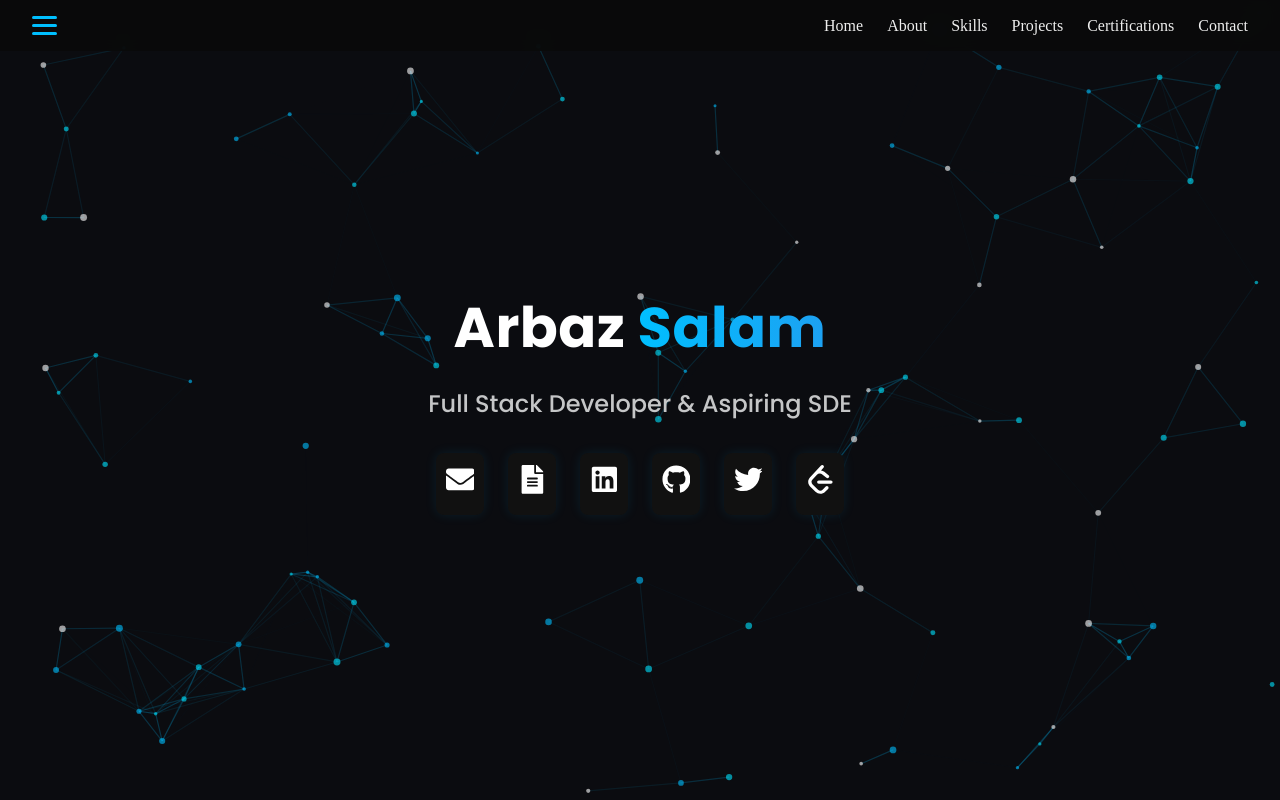
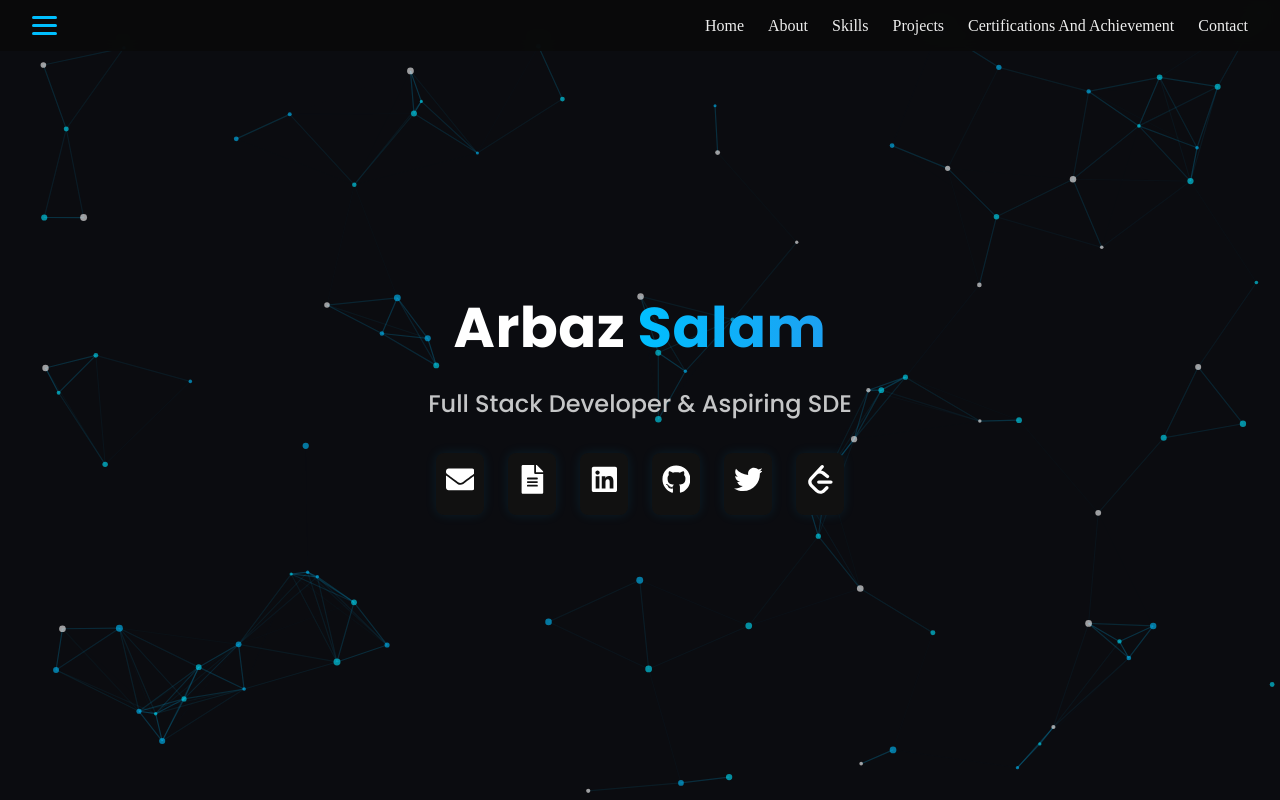
Before and after one commit to Arbaz1506/SyntaxByArbaz, a React (Vite) app: page / in a window 1280 px wide. Shown: the top 800 px of the page. Built offline with nearby package versions, Linux system fonts and the light colour scheme.

Commit message:
Updated project

```diff
--- a/src/components/Navbar.jsx
+++ b/src/components/Navbar.jsx
@@ -10,7 +10,7 @@ const Navbar = () => {
     { name: "About", link: "#about" },
     { name: "Skills", link: "#skills" },
     { name: "Projects", link: "#projects" },
-    { name: "Certifications", link: "#certifications" },
+    { name: "Certifications And Achievement", link: "#certifications" },
     { name: "Contact", link: "#contact" },
   ];
 
```
